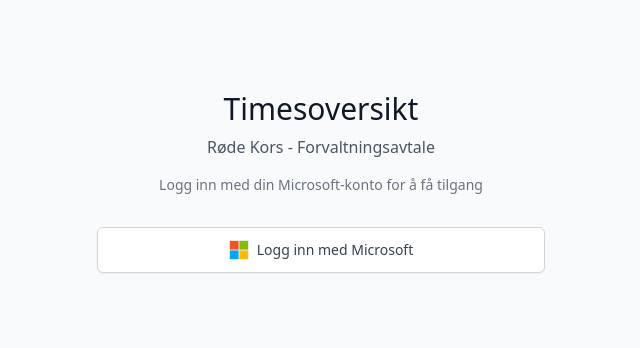
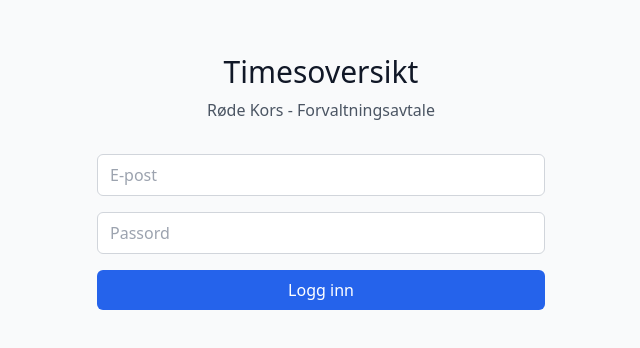
Before and after one commit to KariannNor/timesheet-rk, a React (Vite) app: page / in a window 1280 px wide. Shown: the part 218-566 px from the top of the page, without its empty margins (319-959 px from the left). Built offline with nearby package versions, Linux system fonts and the light colour scheme; no server answers.

Commit message:
Implemented email and password auth

```diff
--- a/src/components/AuthWrapper.tsx
+++ b/src/components/AuthWrapper.tsx
@@ -6,50 +6,35 @@
   const [user, setUser] = useState<User | null>(null)
   const [loading, setLoading] = useState(true)
   const [error, setError] = useState<string | null>(null)
+  const [email, setEmail] = useState('')
+  const [password, setPassword] = useState('')
 
   useEffect(() => {
-    // Check if user is already logged in
-    authService.getCurrentUser().then(({ user, error }) => {
-      if (error) {
-        console.error('Error getting current user:', error)
-        setError('Feil ved henting av brukerinfo')
-      } else {
-        setUser(user)
-      }
+    authService.getCurrentUser().then(({ user }) => {
+      setUser(user)
       setLoading(false)
     })
 
-    // Listen for auth changes
-    const { data: { subscription } } = authService.onAuthStateChange((event, session) => {
-      console.log('Auth state changed:', event)
+    const { data: { subscription } } = authService.onAuthStateChange((_event, session) => {
       setUser(session?.user || null)
-      setError(null)
       setLoading(false)
     })
 
     return () => subscription.unsubscribe()
   }, [])
 
-  const handleSignIn = async () => {
-    try {
-      setError(null)
-      const { error } = await authService.signInWithMicrosoft()
-      if (error) {
-        console.error('Error signing in:', error)
-        setError('Feil ved innlogging. Prøv igjen.')
-      }
-    } catch (err) {
-      console.error('Unexpected error:', err)
-      setError('Uventet feil ved innlogging')
+  const handleEmailSignIn = async (e: React.FormEvent) => {
+    e.preventDefault()
+    setError(null)
+
+    const { error } = await authService.signInWithEmail(email, password)
+    if (error) {
+      setError('Feil brukernavn eller passord')
     }
   }
 
   const handleSignOut = async () => {
-    const { error } = await authService.signOut()
-    if (error) {
-      console.error('Error signing out:', error)
-      setError('Feil ved utlogging')
-    }
+    await authService.signOut()
   }
 
   if (loading) {
@@ -70,9 +55,6 @@
           <div className="text-center">
             <h2 className="text-3xl font-light text-gray-900">Timesoversikt</h2>
             <p className="mt-2 text-gray-600">Røde Kors - Forvaltningsavtale</p>
-            <p className="mt-4 text-sm text-gray-500">
-              Logg inn med din Microsoft-konto for å få tilgang
-            </p>
           </div>
 
           {error && (
@@ -81,60 +63,62 @@
             </div>
           )}
 
-          <div className="mt-8">
+          <form onSubmit={handleEmailSignIn} className="space-y-4">
+            <div>
+              <input
+                type="email"
+                placeholder="E-post"
+                value={email}
+                onChange={(e) => setEmail(e.target.value)}
+                className="w-full px-3 py-2 border border-gray-300 rounded-md focus:outline-none focus:ring-2 focus:ring-blue-500"
+                required
+              />
+            </div>
+            <div>
+              <input
+                type="password"
+                placeholder="Passord"
+                value={password}
+                onChange={(e) => setPassword(e.target.value)}
+                className="w-full px-3 py-2 border border-gray-300 rounded-md focus:outline-none focus:ring-2 focus:ring-blue-500"
+                required
+              />
+            </div>
             <button
-              onClick={handleSignIn}
-              className="w-full flex justify-center items-center px-4 py-3 border border-gray-300 rounded-md shadow-sm bg-white text-sm font-medium text-gray-700 hover:bg-gray-50 focus:outline-none focus:ring-2 focus:ring-offset-2 focus:ring-gray-500 transition-colors"
+              type="submit"
+              className="w-full px-4 py-2 bg-blue-600 text-white rounded-md hover:bg-blue-700 focus:outline-none focus:ring-2 focus:ring-blue-500"
             >
-              <svg className="w-5 h-5 mr-2" viewBox="0 0 23 23">
-                <path fill="#f3f3f3" d="M0 0h23v23H0z"/>
-                <path fill="#f35325" d="M1 1h10v10H1z"/>
-                <path fill="#81bc06" d="M12 1h10v10H12z"/>
-                <path fill="#05a6f0" d="M1 12h10v10H1z"/>
-                <path fill="#ffba08" d="M12 12h10v10H12z"/>
-              </svg>
-              Logg inn med Microsoft
+              Logg inn
             </button>
-          </div>
+          </form>
         </div>
       </div>
     )
   }
 
-  // All users have READ-ONLY access by default
-  // You can modify this logic later if you want specific users to have write access
-  const isReadOnly = true
+  // Determine read-only access based on email domain
+  const isReadOnly = !user.email?.includes('@pointtaken.no')
 
   return (
     <div>
-      {/* User info bar */}
       <div className="bg-white border-b border-gray-200 px-4 py-3">
         <div className="max-w-6xl mx-auto flex justify-between items-center">
           <div className="flex items-center space-x-3">
-            {user.user_metadata?.avatar_url && (
-              <img
-                src={user.user_metadata.avatar_url}
-                alt="Avatar"
-                className="w-8 h-8 rounded-full"
-              />
-            )}
             <div>
-              <p className="text-sm font-medium text-gray-900">
-                {user.user_metadata?.full_name || user.email}
+              <p className="text-sm font-medium text-gray-900">{user.email}</p>
+              <p className="text-xs text-gray-500">
+                {isReadOnly ? 'Kun lesetilgang' : 'Full tilgang'}
               </p>
-              <p className="text-xs text-gray-500">Kun lesetilgang</p>
             </div>
           </div>
           <button
             onClick={handleSignOut}
-            className="text-sm text-gray-500 hover:text-gray-700 transition-colors"
+            className="text-sm text-gray-500 hover:text-gray-700"
           >
             Logg ut
           </button>
         </div>
       </div>
-
-      {/* Pass user info to TimesheetTracker */}
       <TimesheetTracker user={user} isReadOnly={isReadOnly} />
     </div>
   )
--- a/src/lib/auth.ts
+++ b/src/lib/auth.ts
@@ -2,14 +2,20 @@
 import type { AuthChangeEvent, Session, User } from '@supabase/supabase-js'
 
 export const authService = {
-  // Sign in with Microsoft
-  async signInWithMicrosoft() {
-    const { data, error } = await supabase.auth.signInWithOAuth({
-      provider: 'azure',
-      options: {
-        scopes: 'openid email profile',
-        redirectTo: window.location.origin
-      }
+  // Simple email/password sign in
+  async signInWithEmail(email: string, password: string) {
+    const { data, error } = await supabase.auth.signInWithPassword({
+      email,
+      password
+    })
+    return { data, error }
+  },
+
+  // Create account (you can control who gets accounts)
+  async signUpWithEmail(email: string, password: string) {
+    const { data, error } = await supabase.auth.signUp({
+      email,
+      password
     })
     return { data, error }
   },
@@ -26,7 +32,6 @@
     return { user, error }
   },
 
-  // Listen to auth changes with proper typing
   onAuthStateChange(callback: (event: AuthChangeEvent, session: Session | null) => void) {
     return supabase.auth.onAuthStateChange(callback)
   }
```
